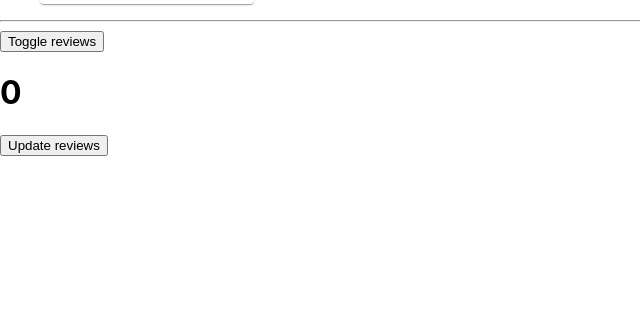
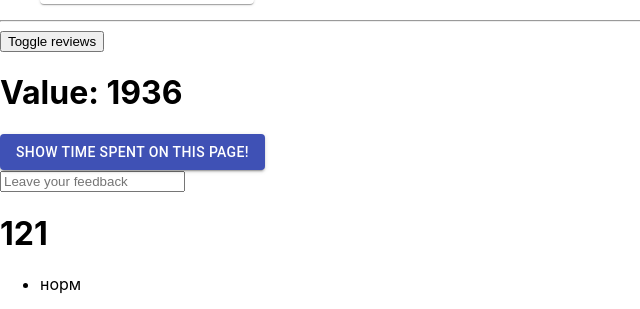
Before and after one commit to SmolinPavel/react29, a React (Create React App) app: page / in a window 1280 px wide. Shown: the part 1405-1714 px from the top of the page, without its empty margins (0-640 px from the left). Before the commit the page ends 1561 px from the top, so only its background shows below. Built offline with nearby package versions, Linux system fonts and the light colour scheme.

Commit message:
Add hooks lesson

```diff
--- a/src/components/Reviews/Reviews.js
+++ b/src/components/Reviews/Reviews.js
@@ -1,22 +1,25 @@
-import { useState, useEffect } from 'react';
+import { useState, useEffect, useCallback, useMemo } from 'react';
+import Button from '@material-ui/core/Button';
 
 export const Reviews = () => {
-  const [reviews, setReviews] = useState([]);
-  const [value, setValue] = useState(0);
+  const [reviews, setReviews] = useState(['норм']);
+  const [value, setValue] = useState(121);
 
-  useEffect(() => {
-    console.log('value', value);
-
-    return () => {
-      console.log('effect cleanup', value);
-    };
+  const calculatedValue = useMemo(() => {
+    return value * 2 * 2 * 2 * 2;
   }, [value]);
-
-  // 1. Unmount component
-  // 2. Dependency update
 
   return (
     <div>
+      <h1>Value: {calculatedValue} </h1>
+      <div>
+        <Button variant="contained" color="primary">
+          Show time spent on this page!
+        </Button>
+      </div>
+      <div>
+        <input placeholder="Leave your feedback" />
+      </div>
       <h1 onClick={() => setValue(value + 1)}>{value}</h1>
       <ul>
         {reviews.map((review, idx) => (
@@ -24,7 +27,13 @@ export const Reviews = () => {
         ))}
       </ul>
 
-      <button onClick={() => setReviews(['Все круто!!!'])}>
+      <button
+        onClick={() =>
+          setReviews((prevReviews) => {
+            return [...prevReviews, 'Все круто!!!'];
+          })
+        }
+      >
         Update reviews
       </button>
     </div>
```
Also changed, not shown: src/hooks/useSize.js (added, +25 -0 lines), 1 other file (tests, documents, lock files or other folders).
